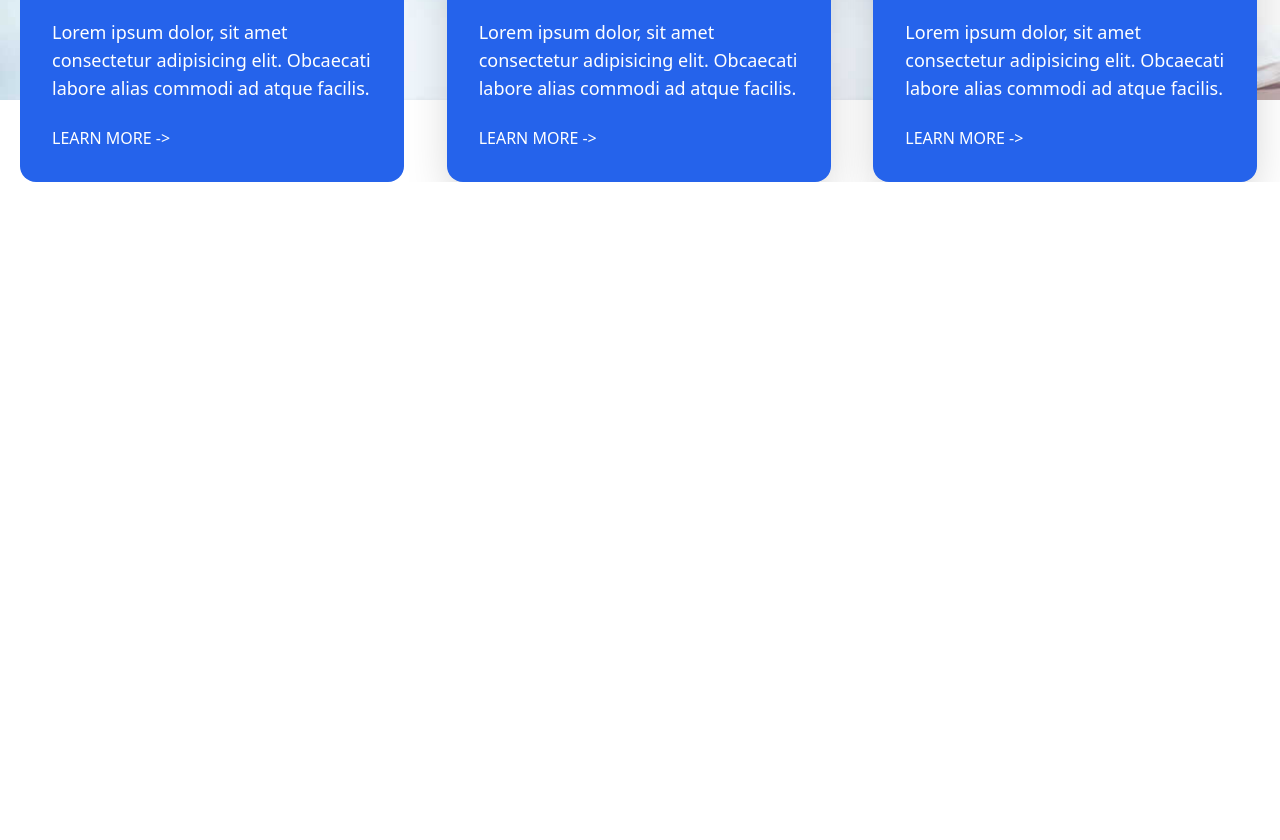
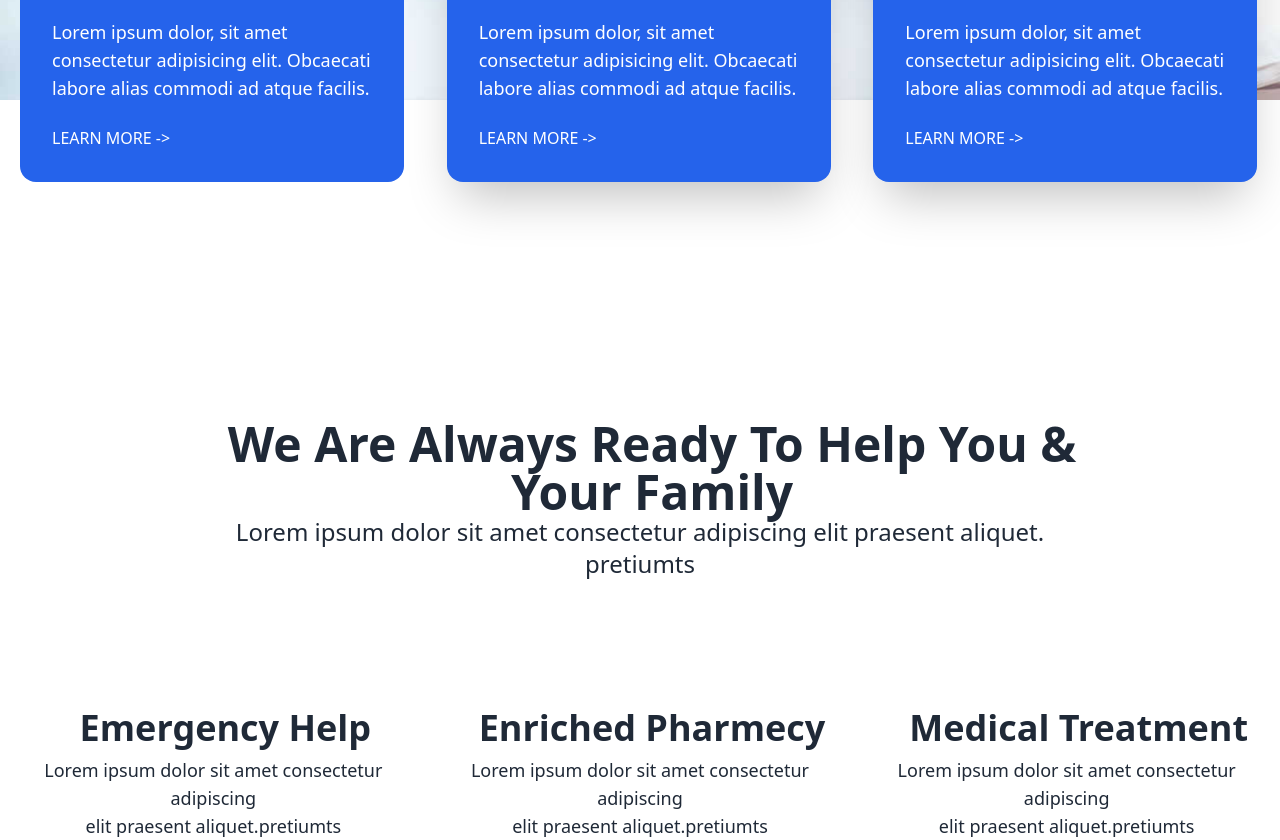
Before and after one commit to Raihanuddinmunna/Medical-Website2.3, a plain HTML site: page index.html in a window 1280 px wide. Shown: the part 720-1560 px from the top of the page. Before the commit the page ends 902 px from the top, so only its background shows below. Drawn offline with nearby package versions, Linux system fonts and the light colour scheme.

Commit message:
Add the third commit

```diff
--- a/index.html
+++ b/index.html
@@ -197,6 +197,52 @@
                     </div>
 
 
+                </div>
+
+            </div>
+
+        </section>
+
+        <section class="bg-white h-[1300px] md:h-48">
+            <h1></h1>
+        </section>
+
+
+        <section>
+            <div>
+                <h1 class="text-3xl md:text-5xl font-bold pt-20 md:pt-32 pl-6 text-center">We Are Always Ready To Help
+                    You & <br> Your Family</h1>
+                <p class="text-center text-lg  md:text-2xl">Lorem ipsum dolor sit amet consectetur adipiscing elit
+                    praesent aliquet. <br>pretiumts</p>
+            </div>
+
+            <div class="grid grid-cols-1 md:grid-cols-3 justify-around">
+                <div>
+                    <h1 class="text-3xl md:text-4xl font-semibold pt-20 md:pt-32 pl-6 text-center">Emergency Help</h1>
+                    <p class="text-center text-base  md:text-lg px-1 pt-2">Lorem ipsum dolor sit amet consectetur
+                        adipiscing <br> elit
+                        praesent aliquet.pretiumts</p>
+                </div>
+                <div>
+                    <h1 class="text-3xl md:text-4xl font-semibold pt-20 md:pt-32 pl-6 text-center">Enriched Pharmecy
+                    </h1>
+                    <p class="text-center text-base  md:text-lg px-1 pt-2">Lorem ipsum dolor sit amet consectetur
+                        adipiscing <br> elit
+                        praesent aliquet.pretiumts</p>
+                </div>
+                <div>
+                    <h1 class="text-3xl md:text-4xl font-semibold pt-20 md:pt-32 pl-6 text-center">Medical Treatment
+                    </h1>
+                    <p class="text-center text-base  md:text-lg px-1 pt-2">Lorem ipsum dolor sit amet consectetur
+                        adipiscing <br> elit
+                        praesent aliquet.pretiumts</p>
+                </div>
+            </div>
+
+
+        </section>
+
+
 
 
 
```
